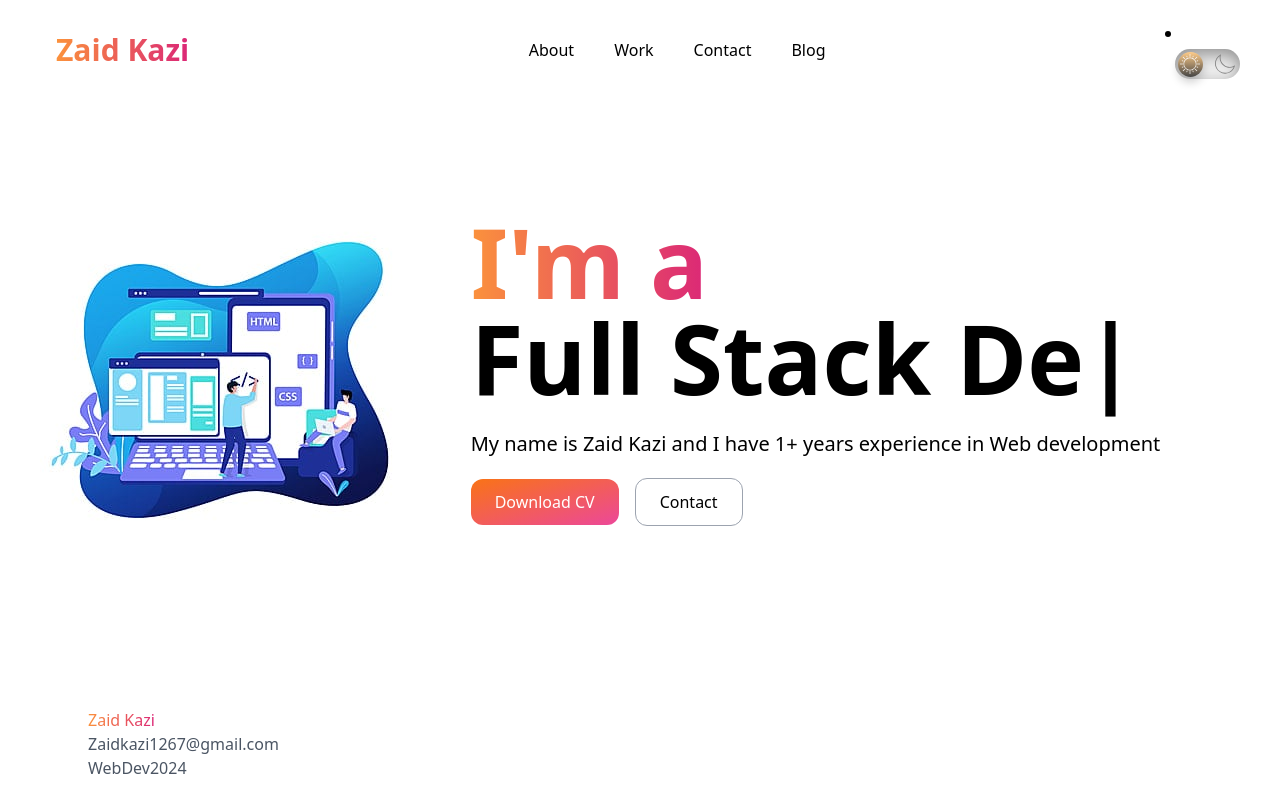
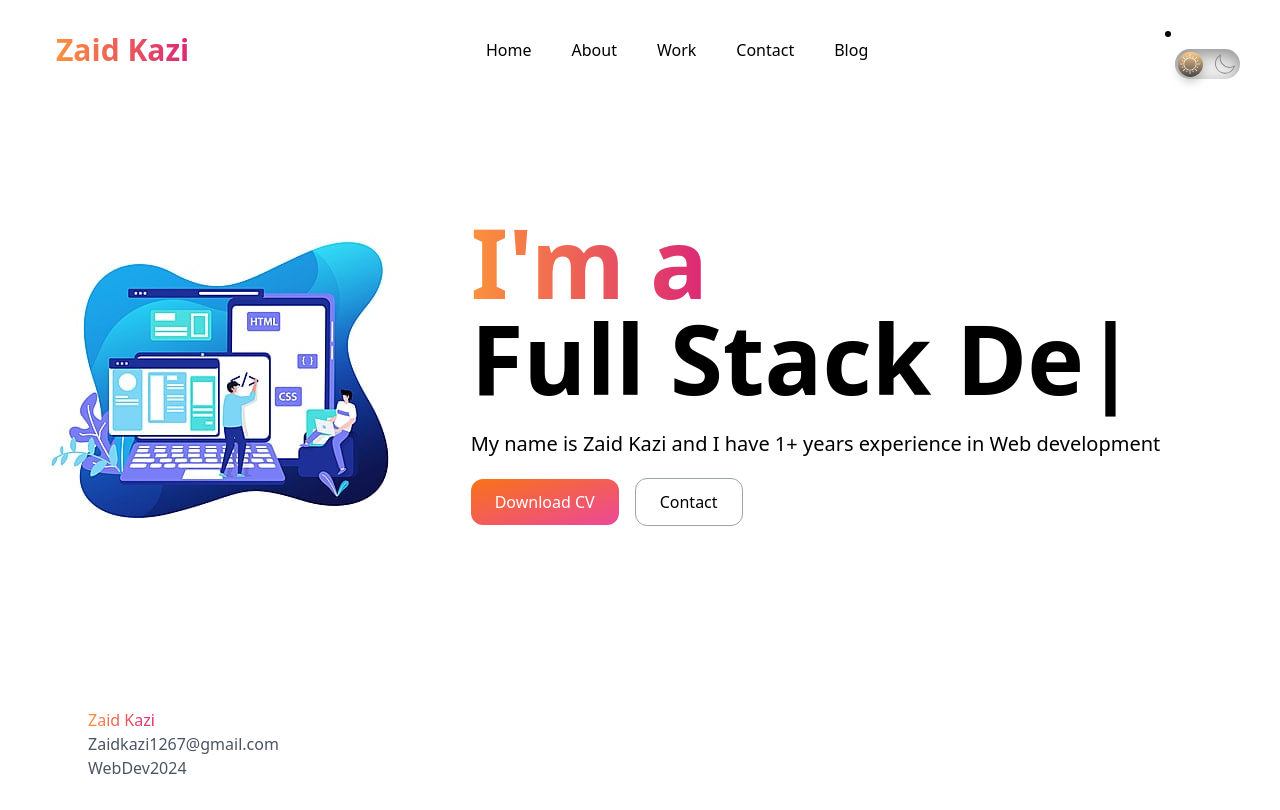
Before and after one commit to zaid187/Zaid-Portfolio, a React (Vite) app: page / in a window 1280 px wide. Built offline with nearby package versions, Linux system fonts and the light colour scheme.

Commit message:
updated navbar

```diff
--- a/src/components/Navbar.jsx
+++ b/src/components/Navbar.jsx
@@ -14,6 +14,9 @@ const Navbar = () => {
     <div className="h-[100px] max-w-[1200px] mx-auto flex justify-between items-center">
       <h1 className="text-3xl font-bold primary-color ml-4">Zaid Kazi</h1>
       <ul className="hidden md:flex">
+        <li className="p-5">
+          <Link to="/Hero">Home</Link> {/* Add Home link */}
+        </li>
         <li className="p-5">
           <Link to="/about">About</Link>
         </li>
@@ -36,12 +39,15 @@ const Navbar = () => {
       <div
         className={
           nav
-            ? "z-10 fixed h-full left-0 top-0 w-[60%]  bg-[#202121] ease-in-out duration-500"
+            ? "z-10 fixed h-full left-0 top-0 w-[60%] bg-[#202121] ease-in-out duration-500"
             : "fixed left-[-100%]"
         }
       >
         <h1 className="text-3xl primary-color m-4">Zaid Kazi</h1>
         <ul className="p-8 text-2xl">
+          <li className="p-2">
+            <Link to="/Hero">Home</Link> {/* Add Home link in mobile menu */}
+          </li>
           <li className="p-2">
             <Link to="/about">About</Link>
           </li>
```
